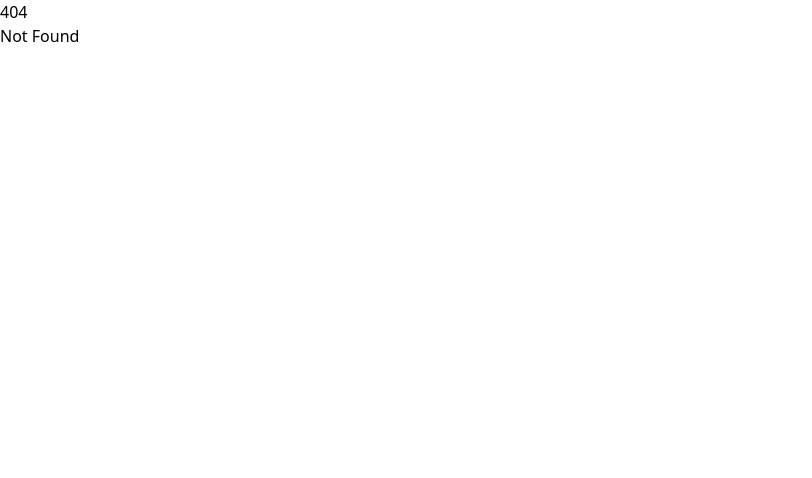
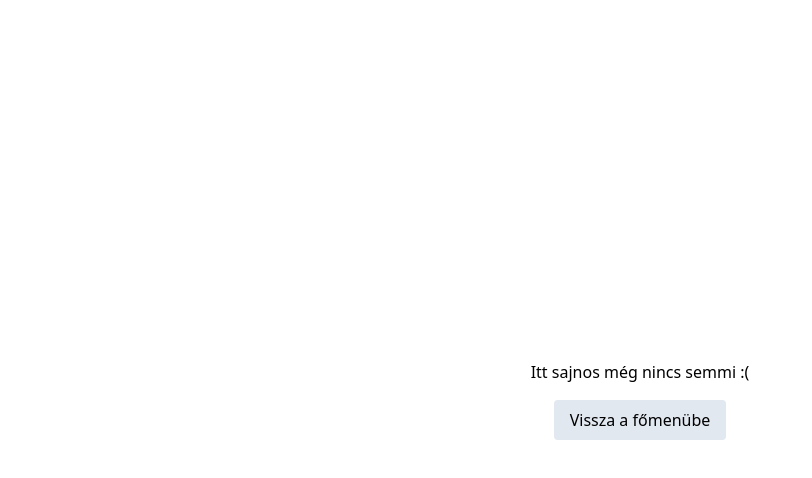
Before and after one commit to TomaSajt/honfoglalo-legacy, a SvelteKit app: page /settings in a window 1280 px wide. Before the commit this address had no page. Shown: the top 478 px of the page, without its empty margins (0-812 px from the left). Built offline with nearby package versions, Linux system fonts and the light colour scheme.

Commit message:
Add empty settings page

```diff
--- /dev/null
+++ b/src/routes/settings/+page.svelte
@@ -0,0 +1,9 @@
+<script lang="ts">
+</script>
+
+<div class="h-full grid place-items-center">
+    <div class="flex flex-col gap-4 items-center">
+        <div>Itt sajnos még nincs semmi :(</div>
+        <a href='/' class='bg-slate-200 hover:bg-slate-300 py-2 px-4 rounded'>Vissza a főmenübe</a>
+    </div>
+</div>
```
